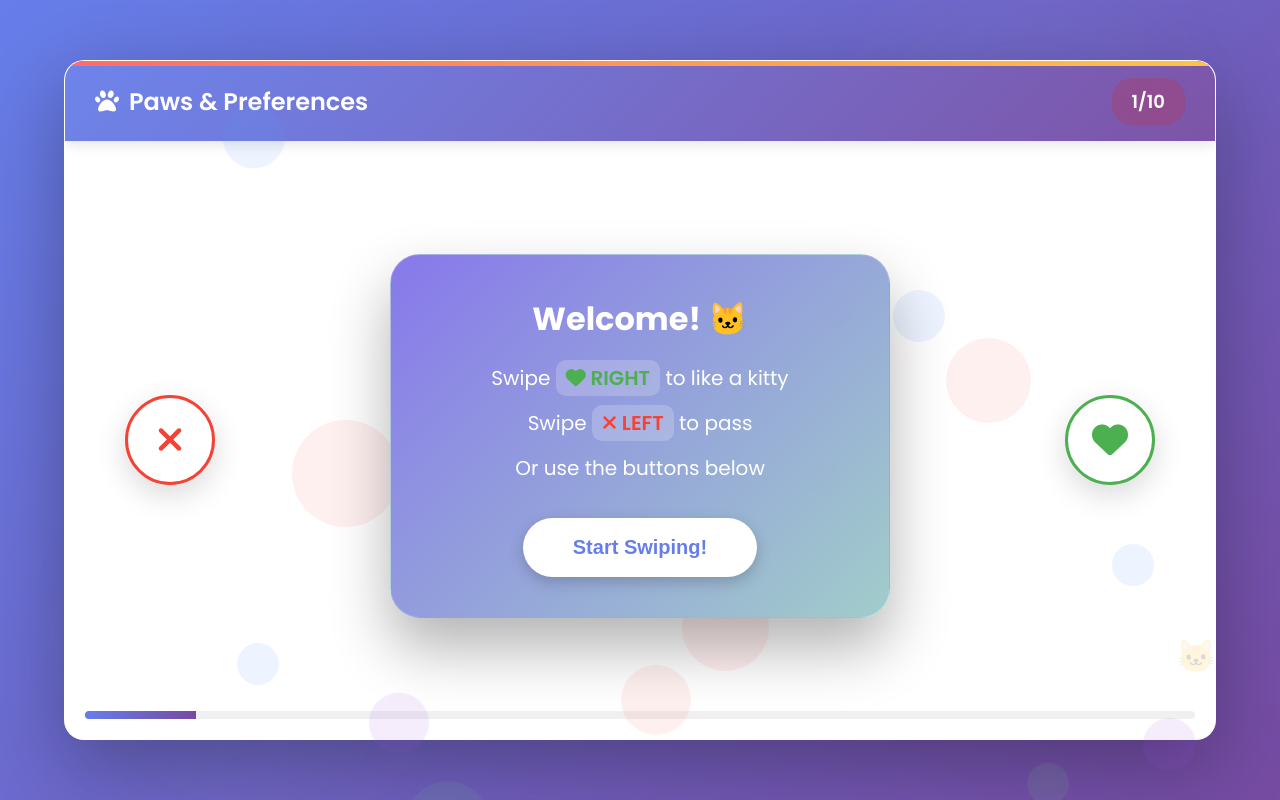
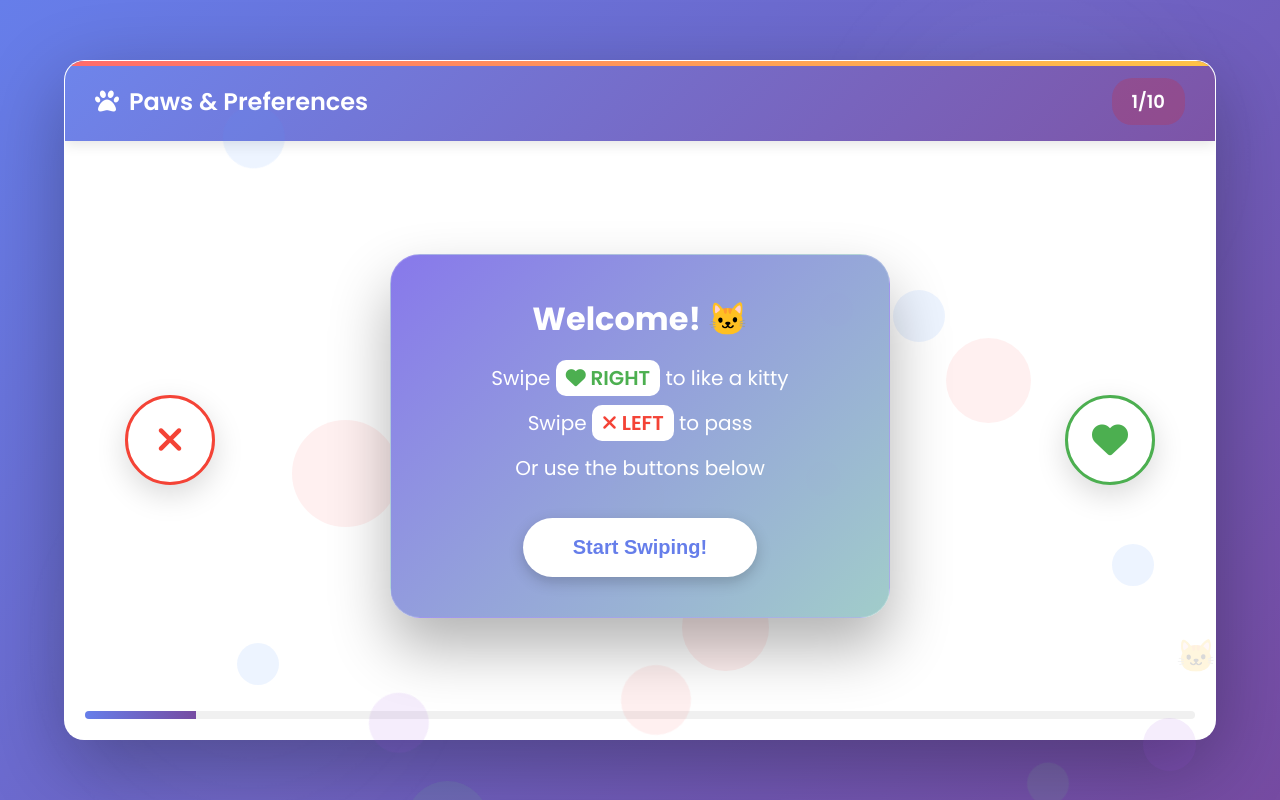
Before and after one commit to muhammadafiqzakaria/paws-preferences, a plain HTML site: page index.html in a window 1280 px wide. Drawn offline with Linux system fonts and the light colour scheme; no server answers.

Commit message:
Update style.css

```diff
--- a/style.css
+++ b/style.css
@@ -197,7 +197,7 @@ body {
 .like-text {
     color: #4CAF50;
     font-weight: 600;
-    background-color: rgba(255, 255, 255, 0.2);
+    background-color: rgb(255, 255, 255);
     padding: 4px 10px;
     border-radius: 10px;
 }
@@ -205,7 +205,7 @@ body {
 .dislike-text {
     color: #f44336;
     font-weight: 600;
-    background-color: rgba(255, 255, 255, 0.2);
+    background-color: rgb(255, 255, 255);
     padding: 4px 10px;
     border-radius: 10px;
 }
```
